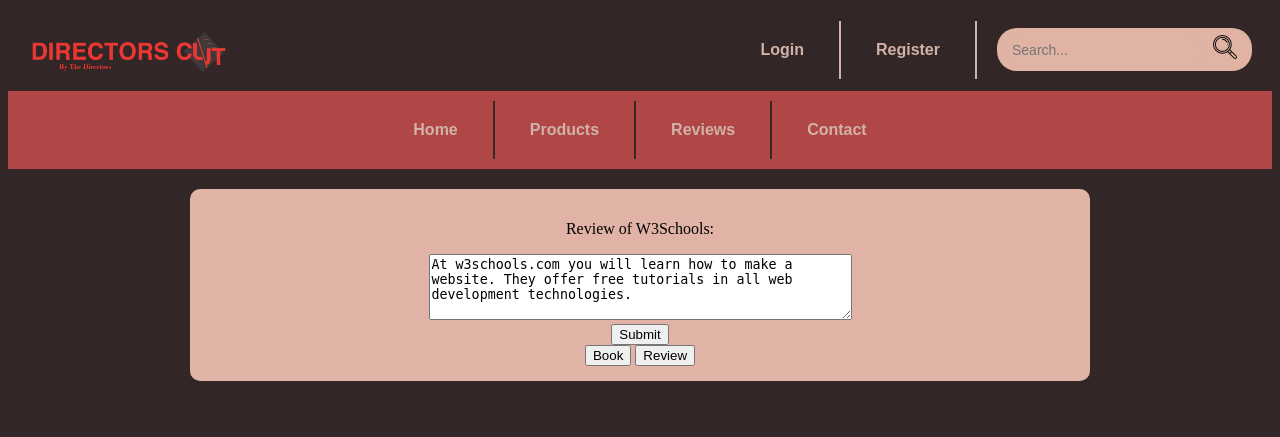
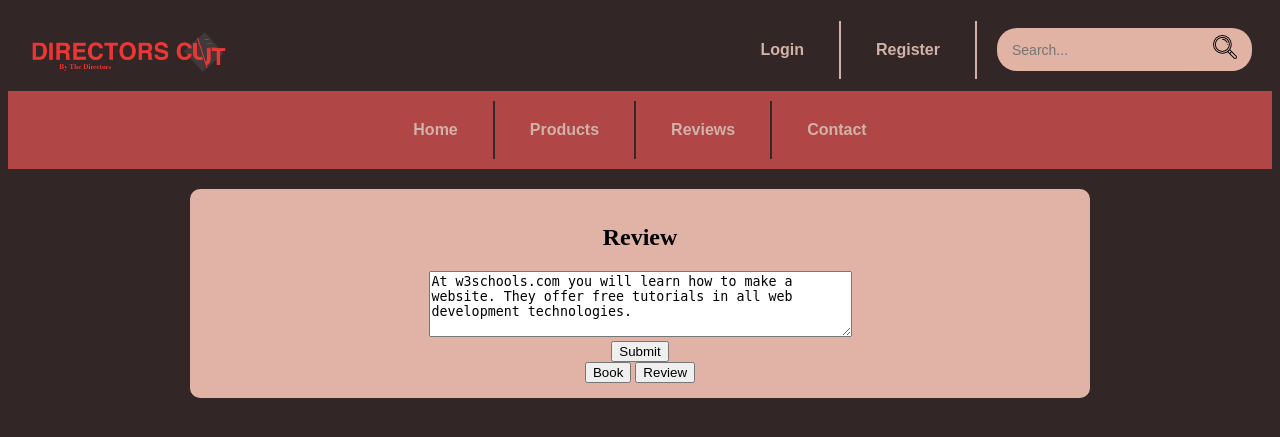
Before and after one commit to MattJphK/SoftwareEng_ClientSide_Project, a PHP site: page /Review.php in a window 1280 px wide. Shown: the top 437 px of the page. Run offline with PHP 8.4, Linux system fonts and the light colour scheme.

Commit message:
Update Review.php

```diff
--- a/Review.php
+++ b/Review.php
@@ -47,7 +47,7 @@ $desc1 = "One of Quentin Tarantino Best Films about a heist gone wrong. Creates
 <div class="product-container">
     <div class="movie">
         <form action="/action_page.php">
-            <p><label for="w3review">Review of W3Schools:</label></p>
+            <h2>Review</h2>
             <textarea id="w3review" name="w3review" rows="4" cols="50">At w3schools.com you will learn how to make a website. They offer free tutorials in all web development technologies.</textarea>
             <br>
             <input type="submit" value="Submit">
```
